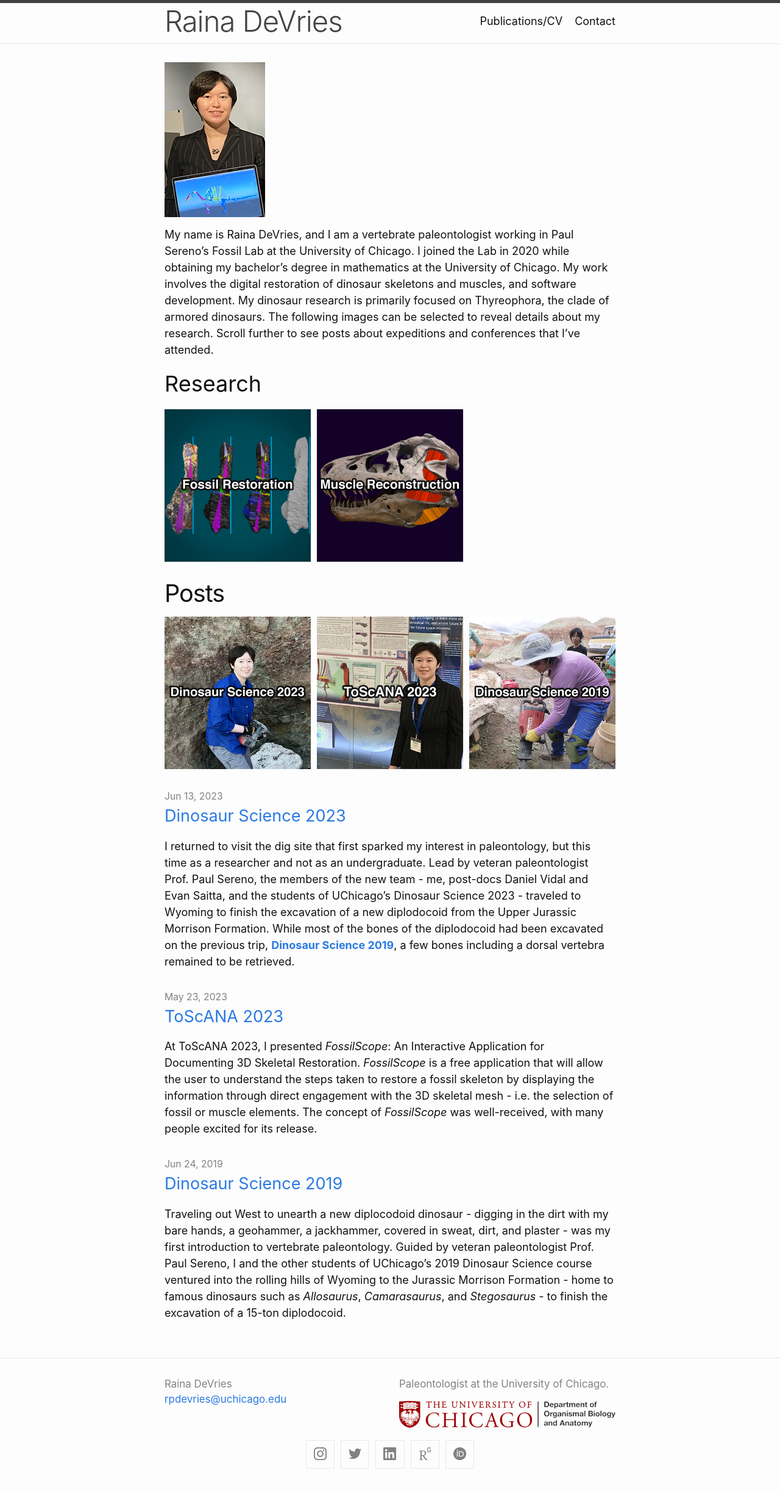
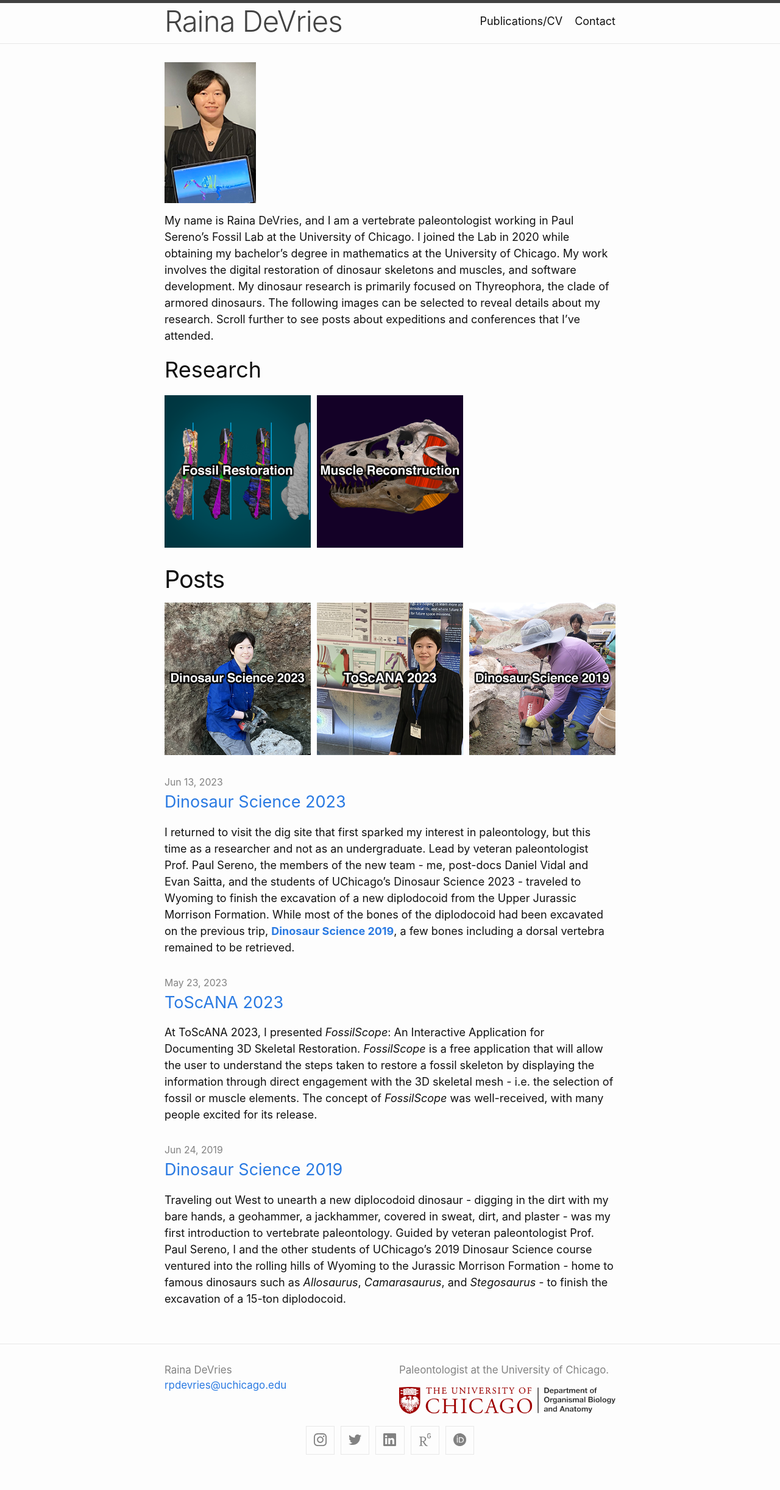
Before and after one commit to rpdevries/rpdevries.github.io, a Jekyll site: the page built from index.md, in a window 1280 px wide. Shown: the whole page at 61% size. Built offline with Jekyll 4.4.1, drawn with Linux system fonts in a browser that asks for light colours; after the commit the page ends 2420 px from its top, so only the background shows below that.

Commit message:
Update index.md

```diff
--- a/index.md
+++ b/index.md
@@ -2,7 +2,7 @@
 layout: home
 ---
 
-<img src="/assets/ProfilePic_Jan2024_crop.png" alt="Raina DeVries profile picture" width=165px>
+<img src="/assets/ProfilePic_Jan2024_crop.png" alt="Raina DeVries profile picture" width=150px>
 
 My name is Raina DeVries, and I am a vertebrate paleontologist working in Paul Sereno's Fossil Lab at the University of Chicago. I joined the Lab in 2020 while obtaining my bachelor's degree in mathematics at the University of Chicago. My work involves the digital restoration of dinosaur skeletons and muscles, and software development. My dinosaur research is primarily focused on Thyreophora, the clade of armored dinosaurs. The following images can be selected to reveal details about my research. Scroll further to see posts about expeditions and conferences that I've attended.
 
```
